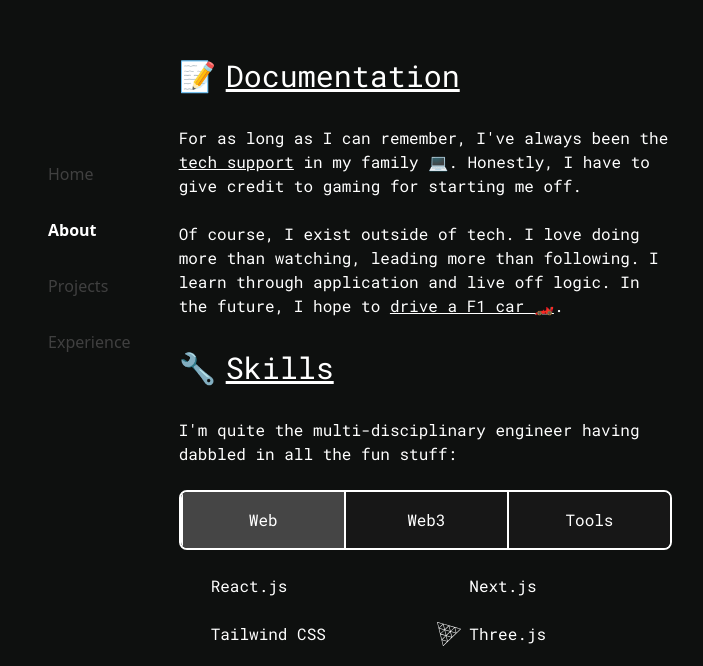
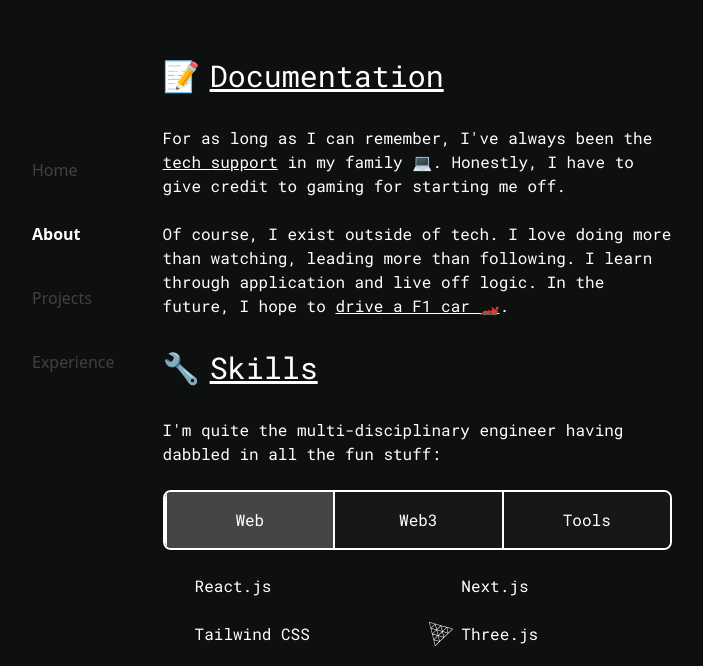
Before and after one commit to jaydip676/portfolio, a Next.js app: page /about in a window 1280 px wide. Shown: the part 134-800 px from the top of the page, without its empty margins (272-975 px from the left). Built offline with nearby package versions, Linux system fonts and the light colour scheme; some icons are missing.

Commit message:
fix: updated the hover animation on the navbar

```diff
--- a/app/components/Navbar.tsx
+++ b/app/components/Navbar.tsx
@@ -19,8 +19,6 @@
   const hamburgerRef = useRef<HTMLButtonElement>(null);
   const titleRef = useRef<HTMLParagraphElement>(null);
   const particlesRef = useRef<HTMLDivElement[]>([]);
-  const desktopMenuRefs = useRef<HTMLSpanElement[]>([]);
-  const rollingTextData = useRef<Array<{ originalSpan: HTMLElement, duplicateSpan: HTMLElement }>>([]);
   const titleIntervalRef = useRef<NodeJS.Timeout | null>(null);
   const pathname = usePathname();
 
@@ -121,111 +119,6 @@
     }
   };
 
-  // Rolling text animation for desktop menu hover
-  const createRollingText = (element: HTMLElement, text: string) => {
-    const container = document.createElement('div');
-    container.style.position = 'relative';
-    container.style.display = 'inline-flex';
-    container.style.whiteSpace = 'nowrap';
-
-    // Create original and duplicate text
-    const originalSpan = document.createElement('span');
-    const duplicateSpan = document.createElement('span');
-
-    originalSpan.style.display = 'inline-flex';
-    originalSpan.style.whiteSpace = 'nowrap';
-    originalSpan.style.position = 'relative';
-
-    duplicateSpan.style.display = 'inline-flex';
-    duplicateSpan.style.position = 'absolute';
-    duplicateSpan.style.top = '0';
-    duplicateSpan.style.left = '0';
-    duplicateSpan.style.whiteSpace = 'nowrap';
-    duplicateSpan.style.width = '100%';
-
-    // Split text into characters
-    const createCharSpans = (span: HTMLElement, text: string) => {
-      span.innerHTML = '';
-      Array.from(text).forEach((char) => {
-        const charSpan = document.createElement('span');
-        charSpan.textContent = char === ' ' ? '\u00A0' : char;
-        charSpan.style.display = 'inline-block';
-        charSpan.style.whiteSpace = 'nowrap';
-        charSpan.style.transition = 'transform 0.3s ease, opacity 0.3s ease';
-
-        // Initially position duplicate chars below and hidden
-        if (span === duplicateSpan) {
-          charSpan.style.transform = 'translateY(45%)';
-          charSpan.style.opacity = '0';
-        } else {
-          charSpan.style.opacity = '1';
-        }
-        span.appendChild(charSpan);
-      });
-    };
-
-    createCharSpans(originalSpan, text);
-    createCharSpans(duplicateSpan, text);
-
-    container.appendChild(originalSpan);
-    container.appendChild(duplicateSpan);
-
-    // Replace element content
-    element.innerHTML = '';
-    element.appendChild(container);
-
-    return { originalSpan, duplicateSpan, container };
-  };
-
-  // Animate rolling text on hover
-  const animateRollingText = (originalSpan: HTMLElement, duplicateSpan: HTMLElement, isHover: boolean) => {
-    const originalChars = originalSpan.querySelectorAll('span');
-    const duplicateChars = duplicateSpan.querySelectorAll('span');
-
-    if (isHover) {
-      // Create timeline for sequential animation
-      const tl = gsap.timeline();
-
-      // First: original letters move out (shorter distance)
-      tl.to(originalChars, {
-        y: '-45%',
-        opacity: 0,
-        duration: 0.3,
-        ease: "power2.out",
-        stagger: 0.05
-      })
-        // Then: duplicate letters move in (shorter distance)
-        .to(duplicateChars, {
-          y: '0%',
-          opacity: 1,
-          duration: 0.3,
-          ease: "power2.out",
-          stagger: 0.05
-        }, 0.1); // Increased delay for smoother transition
-
-    } else {
-      // Create timeline for sequential animation
-      const tl = gsap.timeline();
-
-      // First: duplicate letters move out (shorter distance)
-      tl.to(duplicateChars, {
-        y: '45%',
-        opacity: 0,
-        duration: 0.3,
-        ease: "power2.out",
-        stagger: 0.05
-      })
-        // Then: original letters move in (shorter distance)
-        .to(originalChars, {
-          y: '0%',
-          opacity: 1,
-          duration: 0.3,
-          ease: "power2.out",
-          stagger: 0.05
-        }, 0.1); // Increased delay for smoother transition
-    }
-  };
-
   // Check if mobile screen
   useEffect(() => {
     const checkScreenSize = () => {
@@ -243,23 +136,6 @@
     window.addEventListener("scroll", handleScroll);
     return () => window.removeEventListener("scroll", handleScroll);
   }, []);
-
-  // Initialize rolling text for desktop menu
-  useEffect(() => {
-    // Small delay to ensure refs are ready
-    const timer = setTimeout(() => {
-      if (!isMobile) {
-        desktopMenuRefs.current.forEach((span, index) => {
-          if (span && buttons[index]) {
-            const { originalSpan, duplicateSpan } = createRollingText(span, buttons[index].name);
-            rollingTextData.current[index] = { originalSpan, duplicateSpan };
-          }
-        });
-      }
-    }, 100);
-
-    return () => clearTimeout(timer);
-  }, [isMobile]);
 
   // Fast and smooth GSAP animations
   useGSAP(() => {
@@ -400,43 +276,24 @@
   return (
     <div>
       {/* Desktop navigation - hidden on mobile by default */}
-      <div className="hidden md:flex md:flex-col md:justify-center md:space-y-4 md:mt-32">
+      <div className="hidden md:flex md:flex-col md:justify-center md:space-y-4 md:mt-32 gap-4 ">
         {buttons.map((button, index) => (
           <Link
             key={index}
             href={button.path}
-            className={`group relative rounded-md px-4 py-2 transition-all duration-300 ${pathname === button.path ? "font-semibold" : ""
+            className={`group max-w-max relative rounded-md px-0 py-1 transition-all duration-300 ${pathname === button.path ? "font-semibold" : ""
               }`}
             style={{
               color: pathname === button.path ? "#ffffff" : "text-neutral-700"
             }}
-            onMouseEnter={() => {
-              if (rollingTextData.current[index]) {
-                const { originalSpan, duplicateSpan } = rollingTextData.current[index];
-                animateRollingText(originalSpan, duplicateSpan, true);
-              }
-            }}
-            onMouseLeave={() => {
-              if (rollingTextData.current[index]) {
-                const { originalSpan, duplicateSpan } = rollingTextData.current[index];
-                animateRollingText(originalSpan, duplicateSpan, false);
-              }
-            }}
           >
             <span
-              ref={(el) => {
-                if (el) {
-                  desktopMenuRefs.current[index] = el;
-                }
-              }}
-              className={`relative z-10 ${pathname === button.path ? "text-white" : "text-neutral-700"} hover:text-white`}
+              className={`relative z-10 transition-colors duration-300 ${pathname === button.path ? "text-white" : "text-neutral-700"} group-hover:text-white`}
             >
               {button.name}
             </span>
-            {/* Subtle underline for active state */}
-            {/* {pathname === button.path && (
-              <div className="absolute bottom-0 left-1/2 h-0.5 w-6 -translate-x-1/2 bg-white" />
-            )} */}
+            {/* Underline that comes from the left on hover */}
+            <div className="absolute bottom-0 left-0 h-0.5 w-0 bg-white transition-all duration-300 ease-out group-hover:w-full" />
           </Link>
         ))}
       </div>
--- a/app/layout.tsx
+++ b/app/layout.tsx
@@ -102,7 +102,7 @@
     <html lang="en" className={`${roboto_mono.variable}`} suppressHydrationWarning>
       <body className="bg-just-black text-white">
 
-        <div className="mx-auto mt-[10vh] max-w-2xl sm:mt-[20vh] sm:flex z-20">
+        <div className="mx-auto mt-[10vh] max-w-2xl sm:mt-[20vh] sm:flex z-20 gap-4">
           <Navbar />
           {children}
           <Analytics />
--- a/app/projects/page.tsx
+++ b/app/projects/page.tsx
@@ -64,14 +64,6 @@
     link: "https://smartdisperse.xyz/",
     status: "Live",
     tech: ["Solidity", "Multi-chain", "DeFi", "React"],
-    preview: "/placeholder-project.png"
-  },
-  {
-    title: "HandShake Protocol",
-    desc: "Secure token and NFT transfers on BTT Chain with mutual consent mechanism. Features EIP-712 integration, flexible gas payments, and advanced security measures.",
-    link: "https://handshake-mainnet.vercel.app/",
-    status: "Live",
-    tech: ["BTT Chain", "EIP-712", "Smart Contracts", "Security"],
     preview: "/placeholder-project.png"
   },
 ];
```
